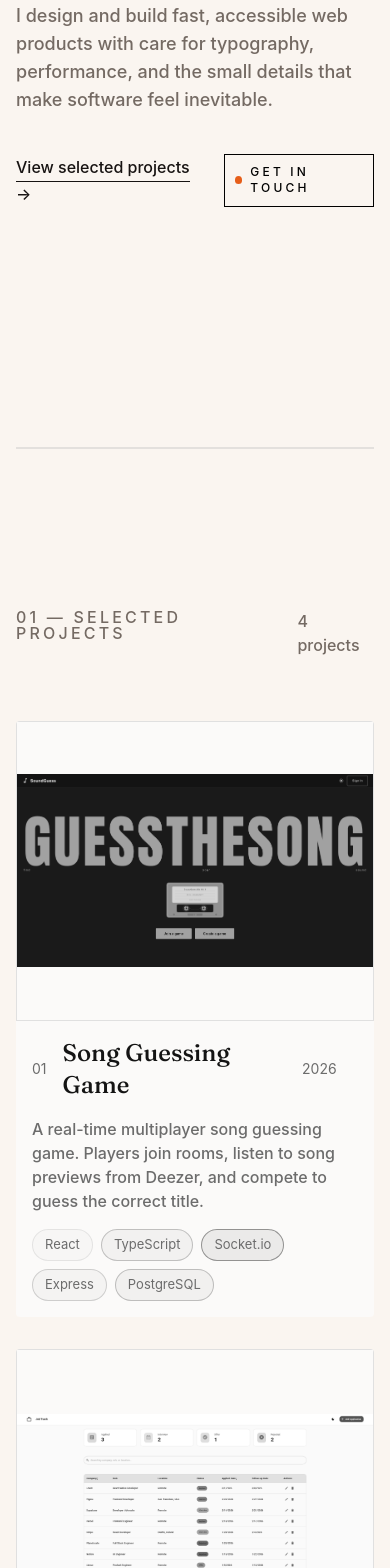
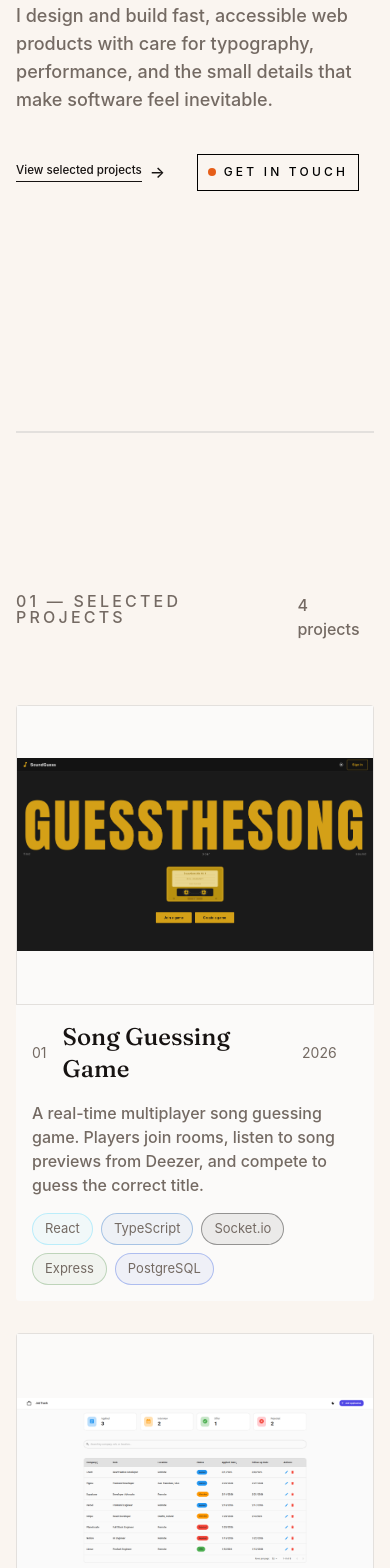
Before and after one commit to sanderalex1/PortfolioV2, a React (Vite) app: page / in a window 390 px wide. Shown: the part 432-2000 px from the top of the page. Built offline with nearby package versions, Linux system fonts and the light colour scheme.

Commit message:
feat: enhance HeroSection layout and adjust ProjectCard filter for responsive design

```diff
--- a/src/components/HeroSection.tsx
+++ b/src/components/HeroSection.tsx
@@ -46,6 +46,9 @@ const HeroSection = () => {
       <Box sx={{ mt: 5, display: "flex", gap: 4, alignItems: "center" }}>
         <Box
           sx={{
+            display: "flex",
+            gap: 1,
+            alignItems: "center",
             "&:hover .arrow": {
               transform: "translateX(4px)",
             },
@@ -54,6 +57,7 @@ const HeroSection = () => {
           <Typography
             variant="body1"
             sx={{
+              fontSize: { xs: "0.725rem", md: "1rem" },
               cursor: "pointer",
               borderBottom: "1px solid",
               borderColor: "text.primary",
--- a/src/components/UI/ProjectsCards/ProjectCard.tsx
+++ b/src/components/UI/ProjectsCards/ProjectCard.tsx
@@ -14,7 +14,7 @@ const cardAreaStyle = {
   display: "flex",
   flexDirection: "column",
   alignItems: "stretch",
-  filter: "grayscale(100%)",
+  filter: { sx: "none", md: "grayscale(100%)" },
   "&:hover": {
     filter: "grayscale(0%)",
     transition: "0.5s ease",
```
